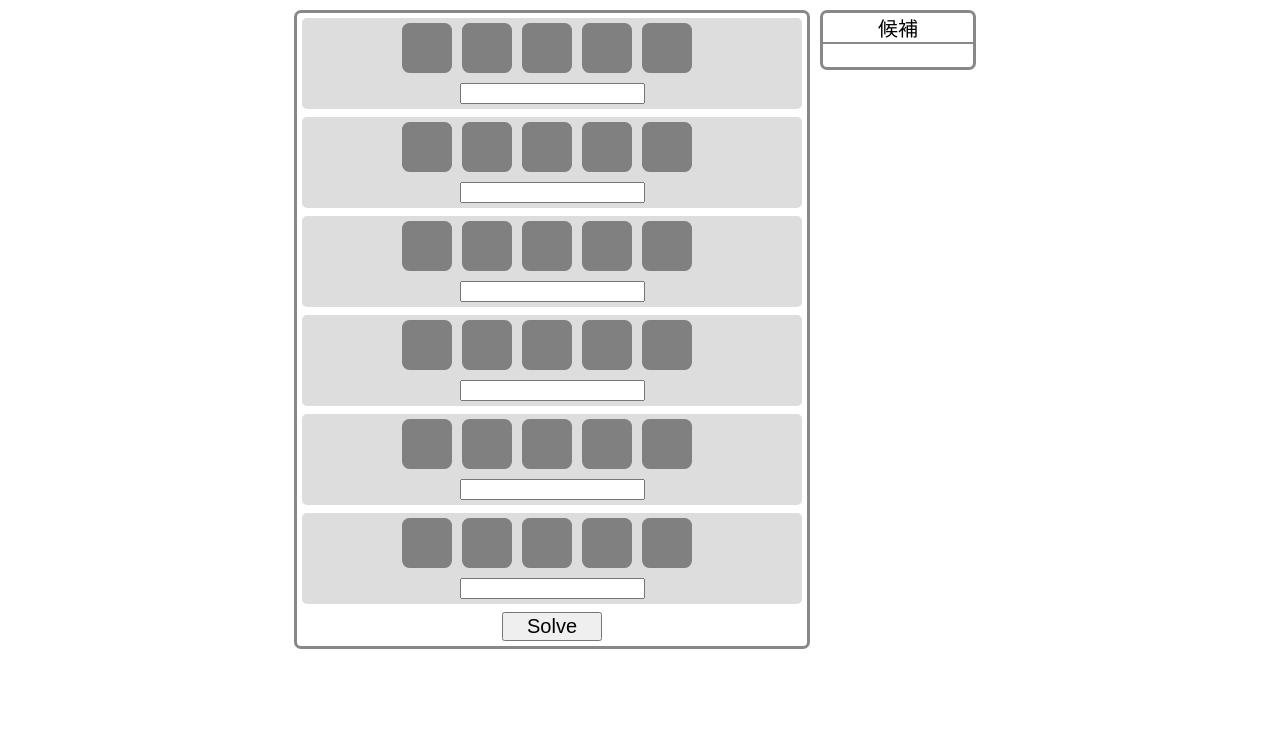
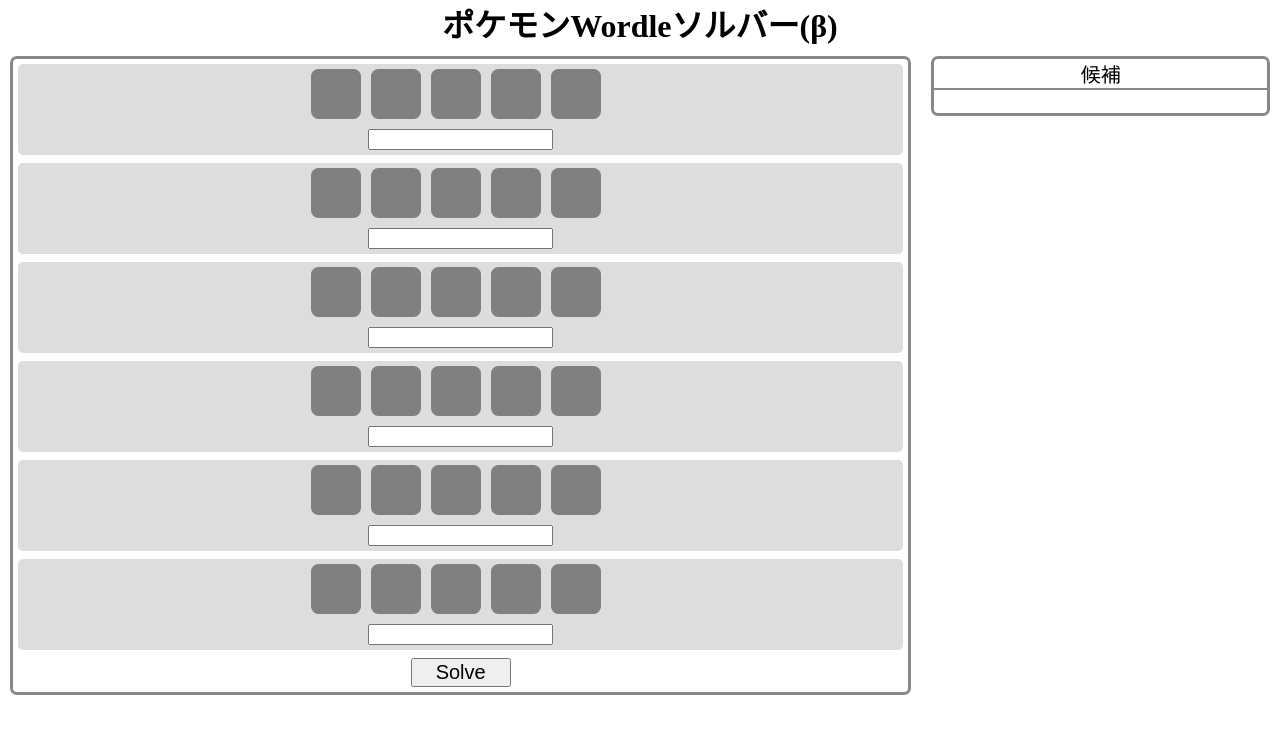
Before and after one commit to FunMocha/pokemon-wordle-solver, a plain HTML site: page index.html in a window 1280 px wide. Drawn offline with Linux system fonts and the light colour scheme.

Commit message:
レイアウト修正

```diff
--- a/index.html
+++ b/index.html
@@ -56,6 +56,39 @@
     <meta charset="utf-8">
     <title>Pokemon Wordle Solver</title>
     <style>
+        @media screen and (orientation: landscape) {
+
+
+            #container {
+                flex-direction: row;
+                align-items: flex-start;
+            }
+
+            #input-area {
+                flex-grow: 2;
+            }
+
+            #result-area {
+                flex-grow: 1;
+            }
+        }
+
+        @media screen and (orientation: portrait) {
+
+            #container {
+                flex-direction: column;
+                /* align-items: flex-start; */
+            }
+
+            #input-area {
+                flex-grow: 1;
+            }
+
+            #result-area {
+                flex-grow: 1;
+            }
+        }
+
         * {
             margin: 0px;
         }
@@ -67,10 +100,8 @@
 
         #container {
             display: flex;
-            flex-direction: row;
-            flex-wrap: wrap;
+            flex-wrap: nowrap;
             justify-content: center;
-            align-items: flex-start;
         }
 
         #result-area {
@@ -79,8 +110,9 @@
             flex-direction: column;
             border: 3px solid #888;
             border-radius: 7px;
-            min-width: 150px;
+            /* min-width: 150px; */
             margin: 10px;
+
         }
 
         #result-head {
@@ -106,12 +138,11 @@
         #input-area {
             border: 3px solid #888;
             border-radius: 7px;
-            width: 500px;
+            /* width: 500px; */
             display: flex;
             flex-direction: column;
             padding: 5px;
-
-            margin-top: 10px;
+            margin: 10px 10px;
         }
 
         #button-container {
@@ -165,10 +196,18 @@
             justify-content: center;
             margin: 5px 0;
         }
+
+        h1 {
+            text-align: center;
+        }
     </style>
 </head>
 
+
 <body>
+    <header>
+        <h1>ポケモンWordleソルバー(β)</h1>
+    </header>
     <div id="container">
         <div id="input-area">
             <div class="input-row">
```
